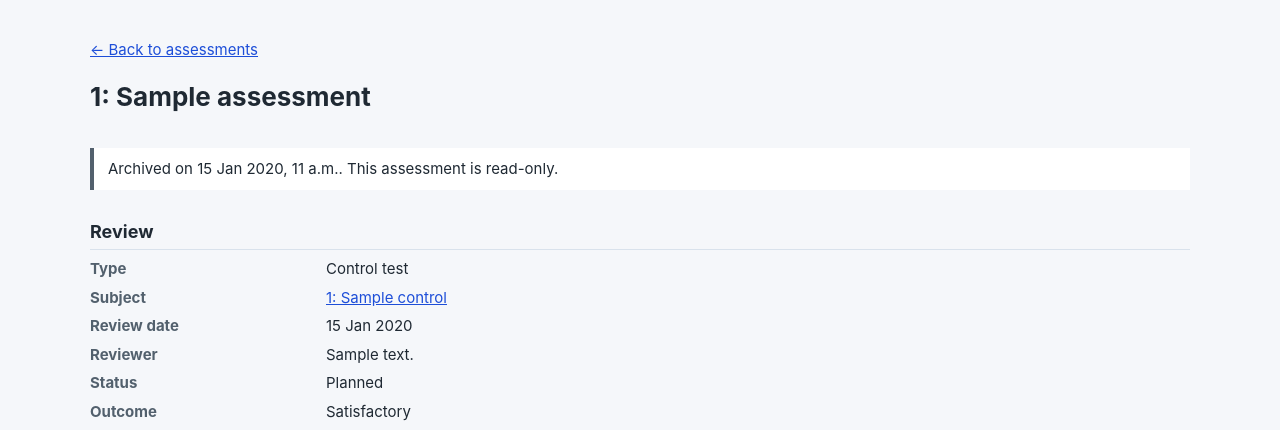
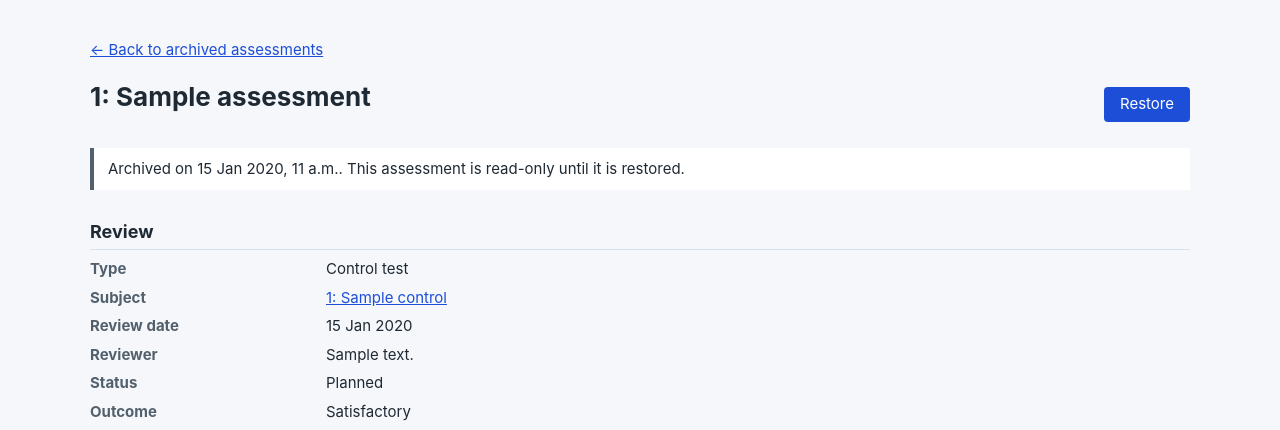
Before and after one commit to Wessje/grc-app, a Django app: page /assessments/1/ in a window 1280 px wide. Shown: the part 51-481 px from the top of the page. Run offline with Django 5.2, Linux system fonts and the light colour scheme; a user stored in the database is signed in; tables that the repository leaves empty hold one stand-in row (values such as "Sample post"); parts of the project's set-up code (start-up, migrations or seed data) failed here and were passed over.

Commit message:
Assessments step 4: archive and restore assessments
So a review can be taken off the list without deleting its finding, evidence or outcome.

Co-authored-by: Cursor <cursoragent@cursor.com>

```diff
--- a/assessments/templates/assessments/assessment_detail.html
+++ b/assessments/templates/assessments/assessment_detail.html
@@ -6,17 +6,31 @@ Detail page for one assessment: who reviewed what, and the finding, evidence and
 {% block title %}{{ assessment.assessment_id }}{% endblock %}
 
 {% block content %}
-<p><a href="{% url 'assessments:assessment_list' %}">← Back to assessments</a></p>
+{% if assessment.archived_at %}
+    <p><a href="{% url 'assessments:archived_assessment_list' %}">← Back to archived assessments</a></p>
+{% else %}
+    <p><a href="{% url 'assessments:assessment_list' %}">← Back to assessments</a></p>
+{% endif %}
 
 <div class="page-heading">
     <h1>{{ assessment.assessment_id }}: {{ assessment.title }}</h1>
-    {% if perms.assessments.change_assessment and not assessment.archived_at %}
-        <a class="button" href="{% url 'assessments:assessment_edit' assessment.pk %}">Edit</a>
+    {% if perms.assessments.change_assessment %}
+        <div class="button-row">
+        {% if assessment.archived_at %}
+            <form method="post" action="{% url 'assessments:assessment_restore' assessment.pk %}">
+                {% csrf_token %}
+                <button type="submit" class="button">Restore</button>
+            </form>
+        {% else %}
+            <a class="button" href="{% url 'assessments:assessment_edit' assessment.pk %}">Edit</a>
+            <a class="button button-warning" href="{% url 'assessments:assessment_archive' assessment.pk %}">Archive</a>
+        {% endif %}
+        </div>
     {% endif %}
 </div>
 
 {% if assessment.archived_at %}
-    <p class="notice">Archived on {{ assessment.archived_at }}. This assessment is read-only.</p>
+    <p class="notice">Archived on {{ assessment.archived_at }}. This assessment is read-only until it is restored.</p>
 {% endif %}
 
 <section class="details">
--- a/assessments/templates/assessments/assessment_list.html
+++ b/assessments/templates/assessments/assessment_list.html
@@ -10,7 +10,7 @@ The assessment list: reviews that are not archived, newest review date first.
     <h1>Assessments</h1>
     {% if perms.assessments.add_assessment %}<a class="button" href="{% url 'assessments:assessment_create' %}">New assessment</a>{% endif %}
 </div>
-<p class="hint">Periodic reviews of a risk, or tests of a control. Archived assessments are not shown.</p>
+<p class="hint">Periodic reviews of a risk, or tests of a control. Archived assessments are not shown. <a href="{% url 'assessments:archived_assessment_list' %}">Archived assessments</a></p>
 
 {% if assessments %}
 <table class="register">
--- a/assessments/urls.py
+++ b/assessments/urls.py
@@ -1,10 +1,13 @@
 """
 Web addresses for the assessment pages.
 
-- /assessments/            list of assessments that are not archived
-- /assessments/new/        form to add an assessment
-- /assessments/<n>/        detail page of one assessment (n is its internal record number)
-- /assessments/<n>/edit/   form to change that assessment
+- /assessments/              list of assessments that are not archived
+- /assessments/archive/      list of archived assessments
+- /assessments/new/          form to add an assessment
+- /assessments/<n>/          detail page of one assessment (n is its internal record number)
+- /assessments/<n>/edit/     form to change that assessment
+- /assessments/<n>/archive/  confirm and archive an assessment
+- /assessments/<n>/restore/  restore an archived assessment (form button only)
 """
 
 from django.urls import path
@@ -15,7 +18,10 @@ app_name = "assessments"
 
 urlpatterns = [
     path("", views.assessment_list, name="assessment_list"),
+    path("archive/", views.archived_assessment_list, name="archived_assessment_list"),
     path("new/", views.assessment_create, name="assessment_create"),
     path("<int:pk>/", views.assessment_detail, name="assessment_detail"),
     path("<int:pk>/edit/", views.assessment_edit, name="assessment_edit"),
+    path("<int:pk>/archive/", views.assessment_archive, name="assessment_archive"),
+    path("<int:pk>/restore/", views.assessment_restore, name="assessment_restore"),
 ]
--- a/assessments/views.py
+++ b/assessments/views.py
@@ -4,14 +4,16 @@ and returns the HTML page to show.
 
 Login is required for every page; this is enforced project-wide by
 LoginRequiredMiddleware in config/settings.py. Creating an assessment needs
-the "add assessment" permission, and editing one needs "change assessment".
-Viewing the list and an assessment's page needs only a login.
+the "add assessment" permission. Editing, archiving and restoring need
+"change assessment". Viewing the lists and an assessment's page needs only a login.
 """
 
 from django.contrib import messages
 from django.contrib.auth.decorators import permission_required
 from django.core.exceptions import PermissionDenied
 from django.shortcuts import get_object_or_404, redirect, render
+from django.utils import timezone
+from django.views.decorators.http import require_POST
 
 from assessments.forms import AssessmentForm
 from assessments.models import Assessment
@@ -91,3 +93,85 @@ def assessment_edit(request, pk):
     return render(request, "assessments/assessment_form.html", {
         "form": form, "assessment": assessment,
     })
+
+
+def archive_assessment(assessment):
+    """
+    Archive an assessment (take it out of the list without deleting it).
+
+    Input: the assessment. Output: nothing. Sets "Archived at" to now. Does
+    nothing if it is already archived. The finding, evidence and outcome are kept.
+    """
+    if assessment.archived_at is not None:
+        return
+    assessment.archived_at = timezone.now()
+    assessment.save()
+
+
+def restore_assessment(assessment):
+    """
+    Restore an archived assessment to the list.
+
+    Input: the assessment. Output: nothing. Clears "Archived at". Does nothing
+    if the assessment is not archived.
+    """
+    if assessment.archived_at is None:
+        return
+    assessment.archived_at = None
+    assessment.save()
+
+
+def archived_assessment_list(request):
+    """
+    Show archived assessments, most recently archived first.
+
+    Input: the web request. Output: the archive page.
+    """
+    assessments = (
+        Assessment.objects.filter(archived_at__isnull=False)
+        .select_related("risk", "control")
+        .order_by("-archived_at")
+    )
+    return render(request, "assessments/archived_assessment_list.html", {
+        "assessments": assessments,
+    })
+
+
+@permission_required("assessments.change_assessment", raise_exception=True)
+def assessment_archive(request, pk):
+    """
+    Ask for confirmation, then archive an assessment.
+
+    Inputs: the web request and the assessment's record number.
+    Output: the confirmation page (first visit), or – after confirming – a
+    redirect to the list. An already archived assessment goes to its detail page.
+    """
+    assessment = get_object_or_404(Assessment, pk=pk)
+    if assessment.archived_at is not None:
+        messages.info(request, f"{assessment.assessment_id} is already archived.")
+        return redirect("assessments:assessment_detail", pk=assessment.pk)
+    if request.method == "POST":
+        archive_assessment(assessment)
+        messages.success(
+            request, f"{assessment.assessment_id} archived. Find it under Archived assessments."
+        )
+        return redirect("assessments:assessment_list")
+    return render(request, "assessments/assessment_archive_confirm.html", {
+        "assessment": assessment,
+    })
+
+
+@require_POST
+@permission_required("assessments.change_assessment", raise_exception=True)
+def assessment_restore(request, pk):
+    """
+    Restore an archived assessment to the list.
+
+    Inputs: the web request (must be a form submission, not a link) and the
+    assessment's record number. Output: a redirect to the assessment's detail page.
+    """
+    assessment = get_object_or_404(Assessment, pk=pk)
+    if assessment.archived_at is not None:
+        restore_assessment(assessment)
+        messages.success(request, f"{assessment.assessment_id} restored to the list.")
+    return redirect("assessments:assessment_detail", pk=assessment.pk)
--- a/controls/templates/controls/archived_control_list.html
+++ b/controls/templates/controls/archived_control_list.html
@@ -7,7 +7,7 @@ Archived controls, each with a Restore button for people who may change controls
 
 {% block content %}
 <h1>Archived controls</h1>
-<p class="hint">Archived controls are kept and stay read-only. Restore a control to bring it back into the register. <a href="{% url 'risks:archived_risk_list' %}">Archived risks</a></p>
+<p class="hint">Archived controls are kept and stay read-only. Restore a control to bring it back into the register. <a href="{% url 'risks:archived_risk_list' %}">Archived risks</a> · <a href="{% url 'assessments:archived_assessment_list' %}">Archived assessments</a></p>
 
 {% if controls %}
 <table class="register">
--- a/risks/templates/risks/archived_risk_list.html
+++ b/risks/templates/risks/archived_risk_list.html
@@ -7,7 +7,7 @@ The archive: risks taken out of the register, each with a Restore button.
 
 {% block content %}
 <h1>Archive</h1>
-<p class="hint">Archived risks are kept, read-only, with their full history. Restore a risk to bring it back into the register. <a href="{% url 'controls:archived_control_list' %}">Archived controls</a></p>
+<p class="hint">Archived risks are kept, read-only, with their full history. Restore a risk to bring it back into the register. <a href="{% url 'controls:archived_control_list' %}">Archived controls</a> · <a href="{% url 'assessments:archived_assessment_list' %}">Archived assessments</a></p>
 
 {% if risks %}
 <table class="register">
```
Also changed, not shown: assessments/templates/assessments/archived_assessment_list.html (added, +49 -0 lines), assessments/templates/assessments/assessment_archive_confirm.html (added, +23 -0 lines), assessments/tests.py (+91 -0 lines).
